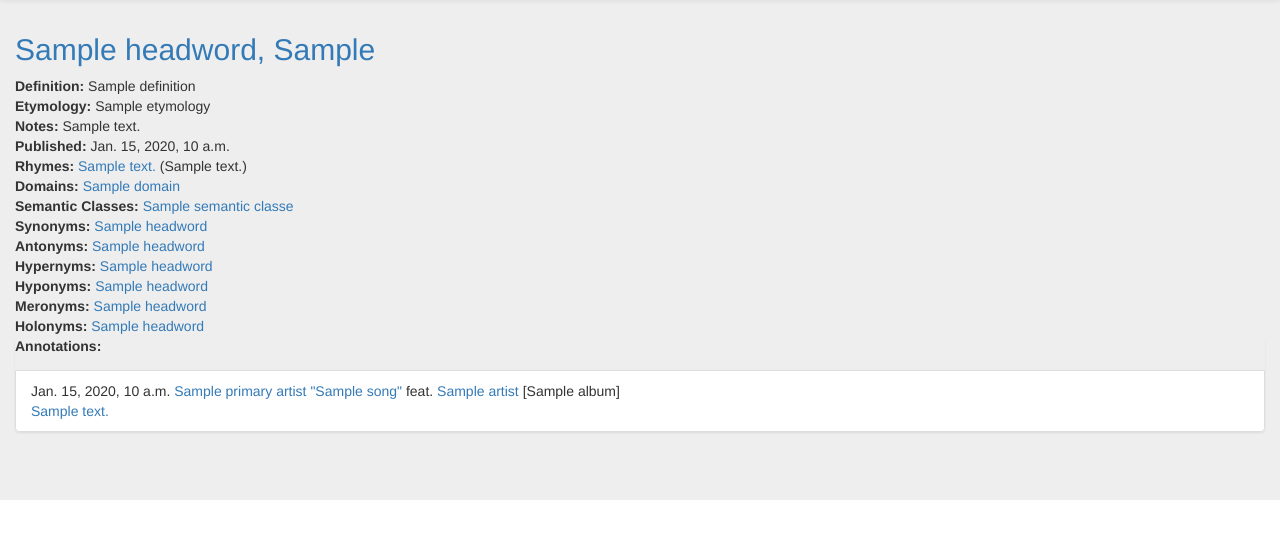
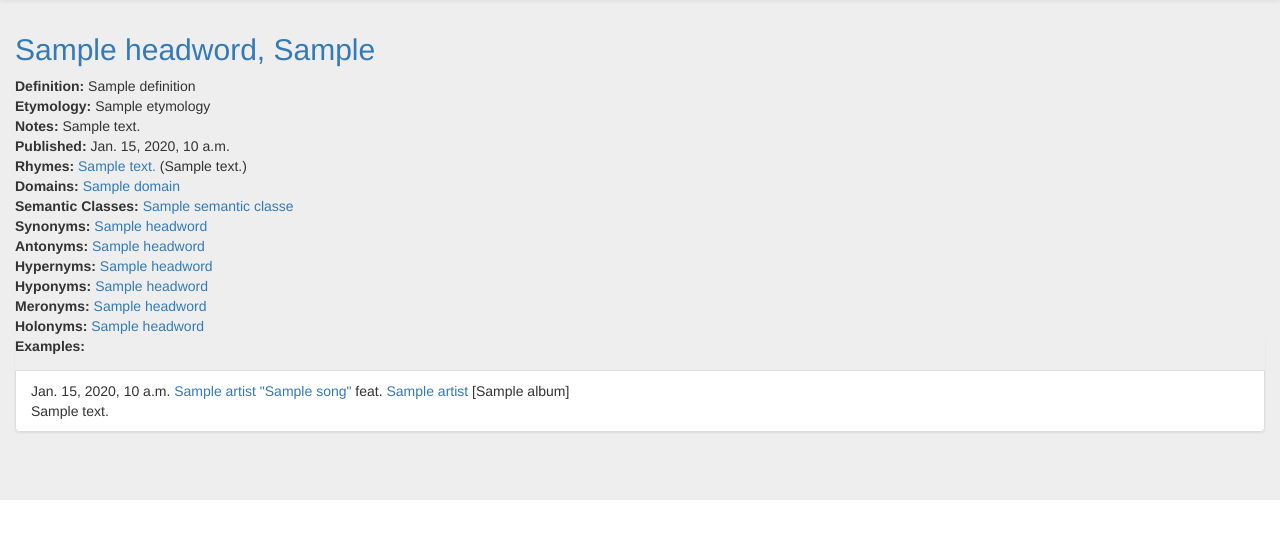
Before and after one commit to mattkohl/the_right_rhymes_beta, a Django app: template dictionary/api/templates/api/sense.html in a window 1280 px wide. Shown: the part 51-590 px from the top of the page. Run offline with Django 3.2, Linux system fonts and the light colour scheme; the template is opened without the code that fills it: most values are stand-ins (such as "Sample title", 1, 10 or a date in 2020); some libraries are stand-ins or nearby versions.

Commit message:
working out the kinks

```diff
--- a/dictionary/api/models.py
+++ b/dictionary/api/models.py
@@ -117,7 +117,6 @@ class Song(models.Model):
     album = models.CharField(max_length=1000)
     lyrics = models.TextField(null=True, blank=True)
     release_date_verified = models.BooleanField(default=False)
-    examples = models.ManyToManyField('Example', related_name="+", blank=True)
     owner = models.ForeignKey("auth.User", related_name="songs")
 
     class Meta:
@@ -131,7 +130,7 @@ class Example(models.Model):
     id = models.AutoField(primary_key=True)
     created = models.DateTimeField(auto_now_add=True)
     slug = models.CharField(max_length=1000)
-    from_song = models.ManyToManyField(Song, through=Song.examples.through, related_name="+")
+    from_song = models.ForeignKey("Song", related_name="examples")
     artist = models.ManyToManyField(Artist, through=Artist.primary_examples.through, related_name="+")
     feat_artist = models.ManyToManyField(Artist, through=Artist.featured_examples.through, related_name="+", blank=True)
     text = models.CharField(max_length=1000)
@@ -181,7 +180,6 @@ class Annotation(models.Model):
     id = models.AutoField(primary_key=True)
     created = models.DateTimeField(auto_now_add=True)
     text = models.CharField(max_length=1000)
-    context = models.CharField(max_length=1000)
     slug = models.SlugField(max_length=1000)
     start_position = models.IntegerField()
     end_position = models.IntegerField()
--- a/dictionary/api/serializers.py
+++ b/dictionary/api/serializers.py
@@ -158,6 +158,7 @@ class ExampleHyperlinkedSerializer(serializers.HyperlinkedModelSerializer):
             'from_song',
             'artist',
             'feat_artist',
+            'annotations',
             'owner'
         )
 
@@ -171,7 +172,6 @@ class AnnotationSerializer(serializers.HyperlinkedModelSerializer):
         fields = (
             'url',
             'text',
-            'context',
             'highlight',
             'example',
             'start_position',
--- a/dictionary/api/templates/api/sense.html
+++ b/dictionary/api/templates/api/sense.html
@@ -87,22 +87,24 @@
         {% endfor %}
     </div>
 {% endif %}
-<div class="annotations list-group">
-    <div style="margin-bottom: 1em;"><strong>Annotations:</strong></div>
+<div class="examples list-group">
+    <div style="margin-bottom: 1em;"><strong>Examples:</strong></div>
 
-    {% for a in annotations %}
+    {% for e in examples %}
         <div class="list-group-item">
-            <span class="date">{{ a.song.release_date_string }}</span>
-            <a href="{% url 'artist-highlight' pk=a.primary_artist.id%}" class="artist">{{ a.primary_artist.name }}</a>
-            <a href="{% url 'song-highlight' pk=a.song.id %}" class="title">"{{ a.song.title }}"</a>
-            {% if a.feat_artist %}
+            <span class="date">{{ e.song.release_date_string }}</span>
+            {% for artist in e.primary_artist %}
+                <a href="{% url 'artist-highlight' pk=artist.id%}" class="artist">{{ artist.name }}</a>{% if not forloop.last %}, {% endif %}
+            {% endfor %}
+            <a href="{% url 'song-highlight' pk=e.song.id %}" class="title">"{{ e.song.title }}"</a>
+            {% if e.feat_artist %}
                 feat.
-                {% for feat in a.feat_artist %}
+                {% for feat in e.feat_artist %}
                 <a href="{% url 'artist-highlight' pk=feat.id%}" class="artist">{{ feat.name }}</a>{% if not forloop.last %}, {% endif %}
                 {% endfor %}
             {% endif %}
-            <span class="album">[{{a.song.album}}]</span>
-            <div class="lyric"><a href="{% url 'annotation-highlight' pk=a.annotation.id %}">{{ a.annotation.context }}</a></div>
+            <span class="album">[{{e.song.album}}]</span>
+            <div class="lyric">{{ e.ex.text }}</div>
         </div>
     {% endfor %}
 </div>
--- a/dictionary/api/templates/api/song.html
+++ b/dictionary/api/templates/api/song.html
@@ -7,7 +7,7 @@
 <div class="row">
     <div class="col-sm-6">
         <div class="leftside" data-song-id="{{ song.id }}">
-            <div class="h2 song"><a href="{% url 'song-detail' pk=song.id %}">"{{ song.title }}</a>"</div>
+            <div class="h2 song">"<a href="{% url 'song-detail' pk=song.id %}">{{ song.title }}</a>"</div>
             <div class="release-date"><strong>Release date: </strong>{{ song.release_date_string }}</div>
             <div class="artists">
                 <strong>Primary artists:</strong>
--- a/dictionary/api/utils.py
+++ b/dictionary/api/utils.py
@@ -18,18 +18,16 @@ def extract_rhymes(annotations):
 
 def make_uri(host, object_type, pk):
     uri = "http://" + host + "/data/" + object_type + "/" + str(pk) + "/"
-    print(uri)
     return uri
 
 
-def build_annotation_serializer(request, song, text="", context="", start_position=None, end_position=None):
+def build_annotation_serializer(request, example, text="", start_position=None, end_position=None):
     host = request.get_host()
     serializer_data = {
         "text": text,
-        "context": context,
         "start_position": start_position,
         "end_position": end_position,
-        "song": make_uri(host, 'songs', song.id)
+        "example": make_uri(host, 'example', example.id)
     }
     annotation_serializer = AnnotationSerializer(context={'request': request}, data=serializer_data, partial=True)
     annotation_serializer.is_valid()
```
Also changed, not shown: dictionary/api/views.py (+11 -18 lines).
